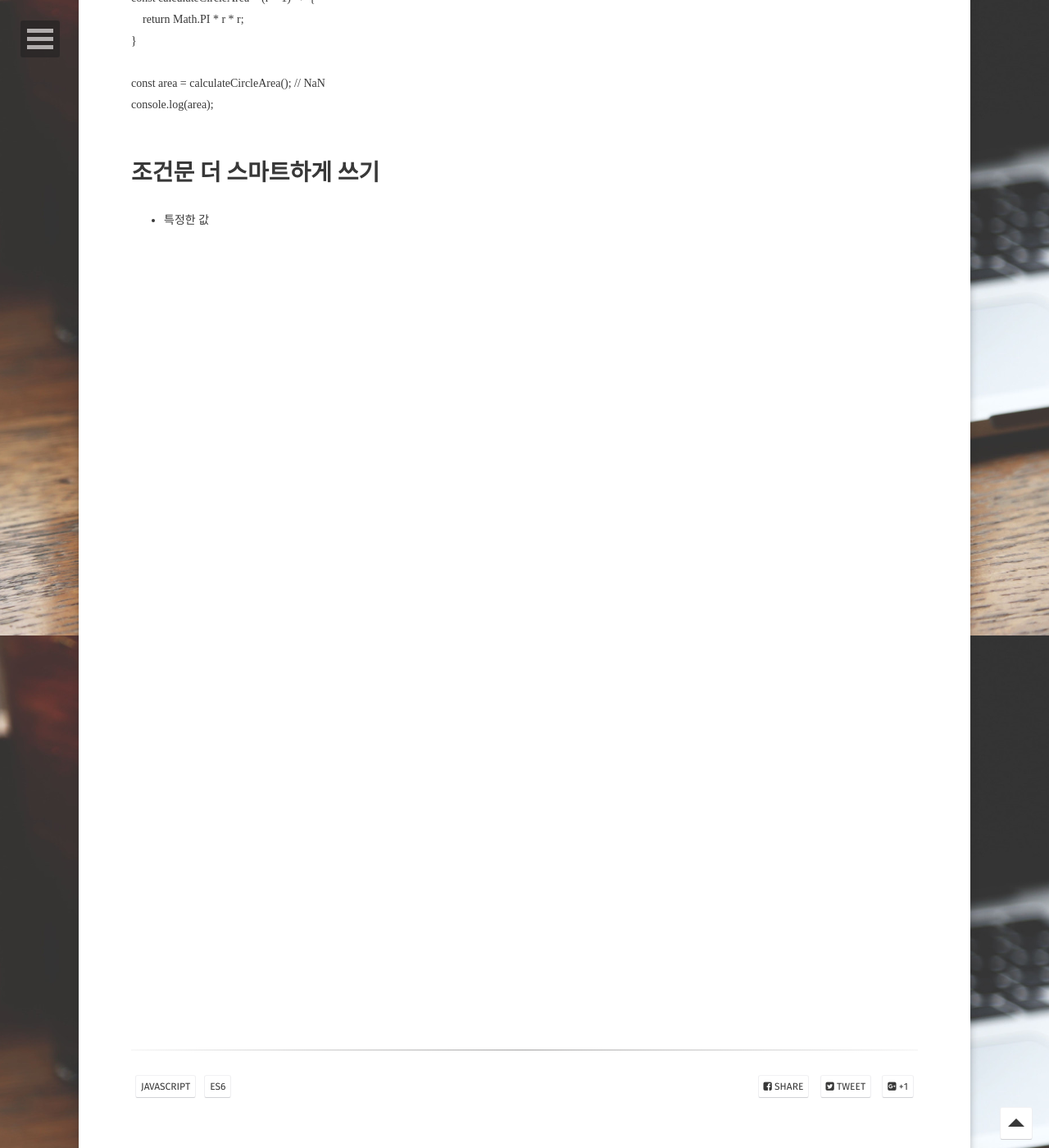
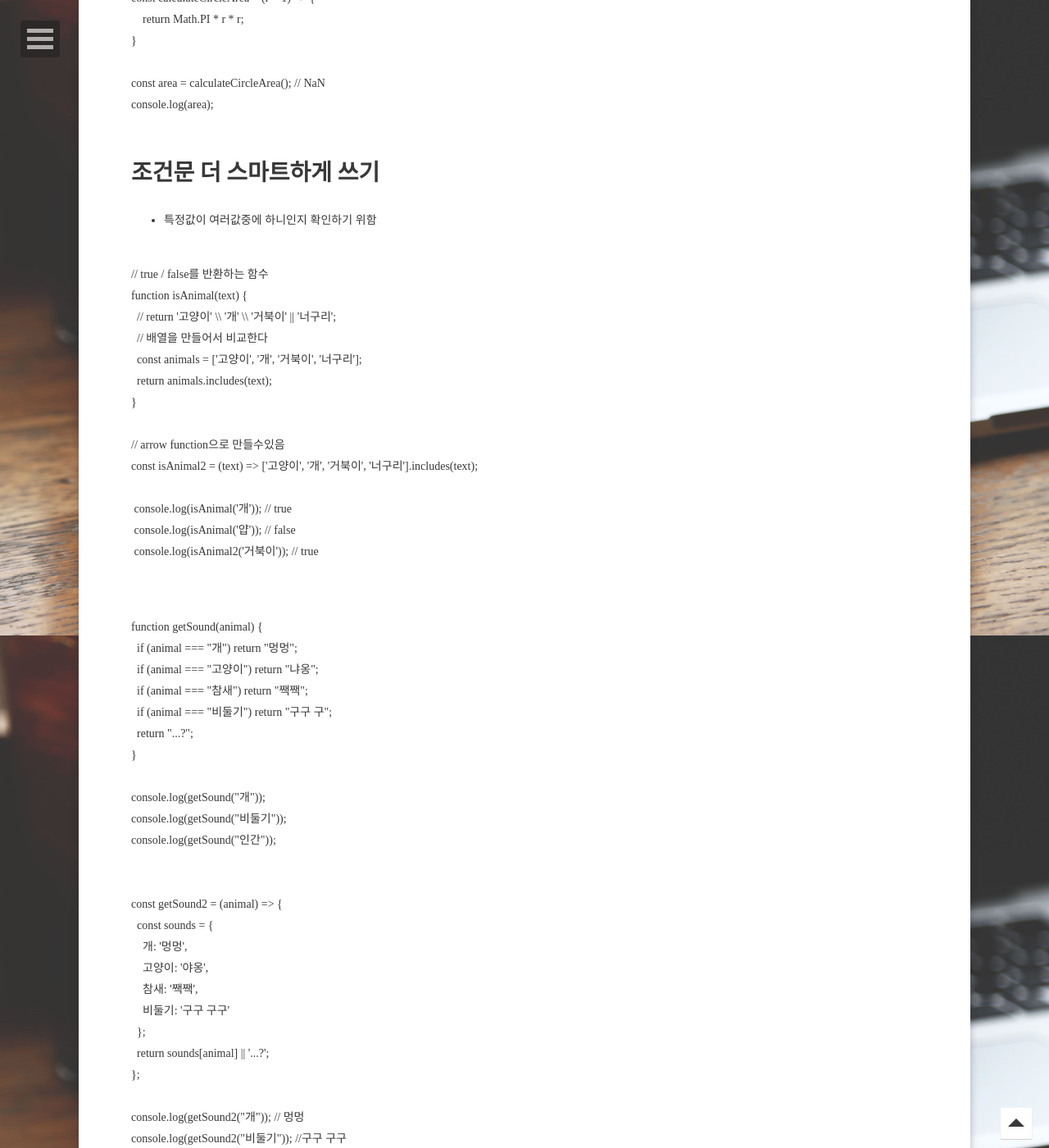
Before and after one commit to sum529-create/sum529-create.github.io, a Jekyll site: the page built from _posts/2021-05-24-벨로퍼트-자바스크립트.md, in a window 1280 px wide and 1400 px high, scrolled down 26225 px. Shown: the whole window at 82% size. Built offline with Jekyll 4.4.1, drawn with Linux system fonts in a browser that asks for light colours; some web fonts are replaced; comment, search, counter and statistics services are not loaded; some of the changed text lies outside the part shown.

Commit message:
Update 2021-05-24-벨로퍼트-자바스크립트.md

```diff
--- a/_posts/2021-05-24-벨로퍼트-자바스크립트.md
+++ b/_posts/2021-05-24-벨로퍼트-자바스크립트.md
@@ -1124,7 +1124,87 @@ console.log(area);
 
 
 # 조건문 더 스마트하게 쓰기
-- 특정한 값
+- 특정값이 여러값중에 하니인지 확인하기 위함
+<pre>
+<code>
+// true / false를 반환하는 함수
+function isAnimal(text) {
+  // return '고양이' \\ '개' \\ '거북이' || '너구리';
+  // 배열을 만들어서 비교한다
+  const animals = ['고양이', '개', '거북이', '너구리'];
+  return animals.includes(text);
+}
+
+// arrow function으로 만들수있음
+const isAnimal2 = (text) => ['고양이', '개', '거북이', '너구리'].includes(text);
+
+ console.log(isAnimal('개')); // true
+ console.log(isAnimal('얍')); // false
+ console.log(isAnimal2('거북이')); // true
+</code>
+</pre>
+
+<pre>
+<code>
+function getSound(animal) {
+  if (animal === "개") return "멍멍";
+  if (animal === "고양이") return "냐옹";
+  if (animal === "참새") return "짹짹";
+  if (animal === "비둘기") return "구구 구";
+  return "...?";
+}
+
+console.log(getSound("개"));
+console.log(getSound("비둘기"));
+console.log(getSound("인간"));
+
+
+const getSound2 = (animal) => {
+  const sounds = {
+    개: '멍멍',
+    고양이: '야옹',
+    참새: '짹짹',
+    비둘기: '구구 구구'
+  };
+  return sounds[animal] || '...?';
+};
+
+console.log(getSound2("개")); // 멍멍
+console.log(getSound2("비둘기")); //구구 구구
+console.log(getSound2("인간")); // ..?
+
+function makeSound(animal) {
+  const tasks = {
+    개: () => {
+      console.log('멍멍');
+    },
+    고양이() {
+      console.log('야옹!');
+    },
+    비둘기: function() {
+      console.log('구구');
+    }
+  }
+
+  const task = tasks[animal];
+  if (!task) {
+    console.log('...?');
+    return;
+  }
+  task();
+}
+
+makeSound('개');   // 멍멍
+makeSound('인간'); // ..?
+
+
+</code>
+</pre>
+
+
+# 비구조화 할당 (구조 분해)
+
+### 복습 (객체)
 <pre>
 <code>
 
@@ -1185,13 +1265,3 @@ console.log(area);
 <code>
 </code>
 </pre>
-
-<pre>
-<code>
-</code>
-</pre>
-
-<pre>
-<code>
-</code>
-</pre>
```
